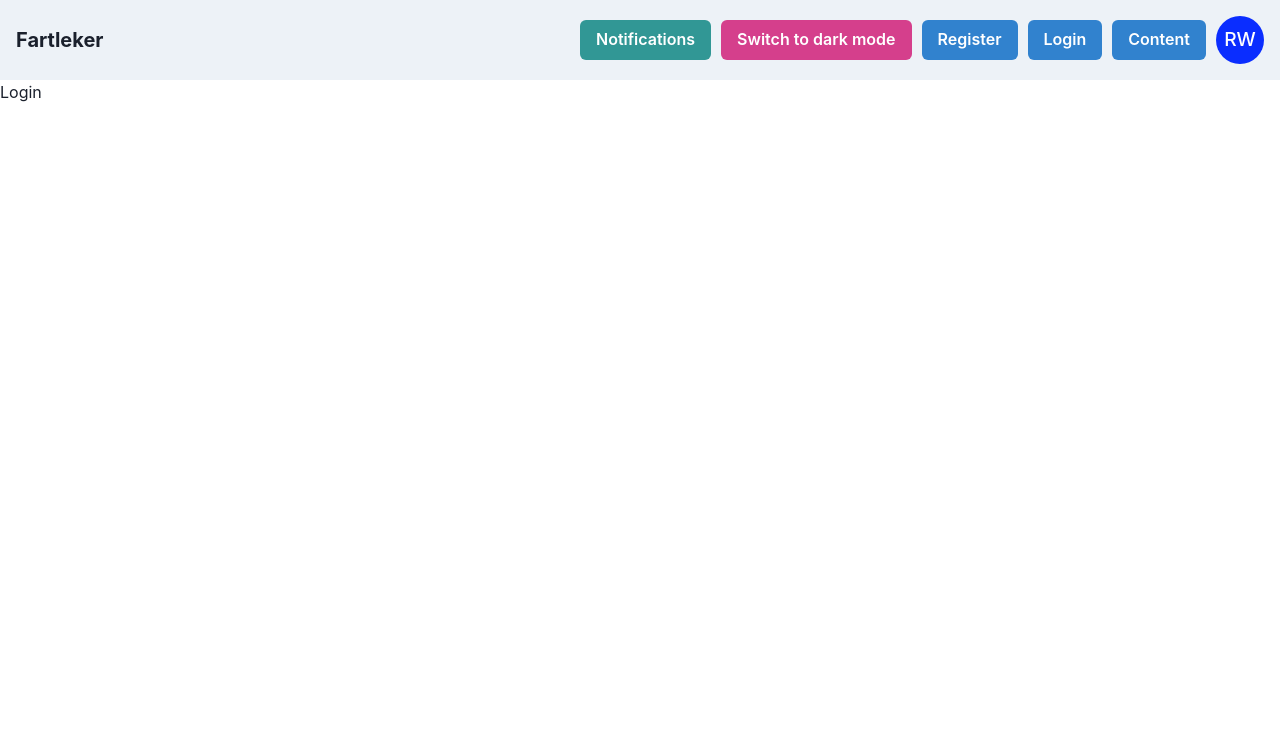
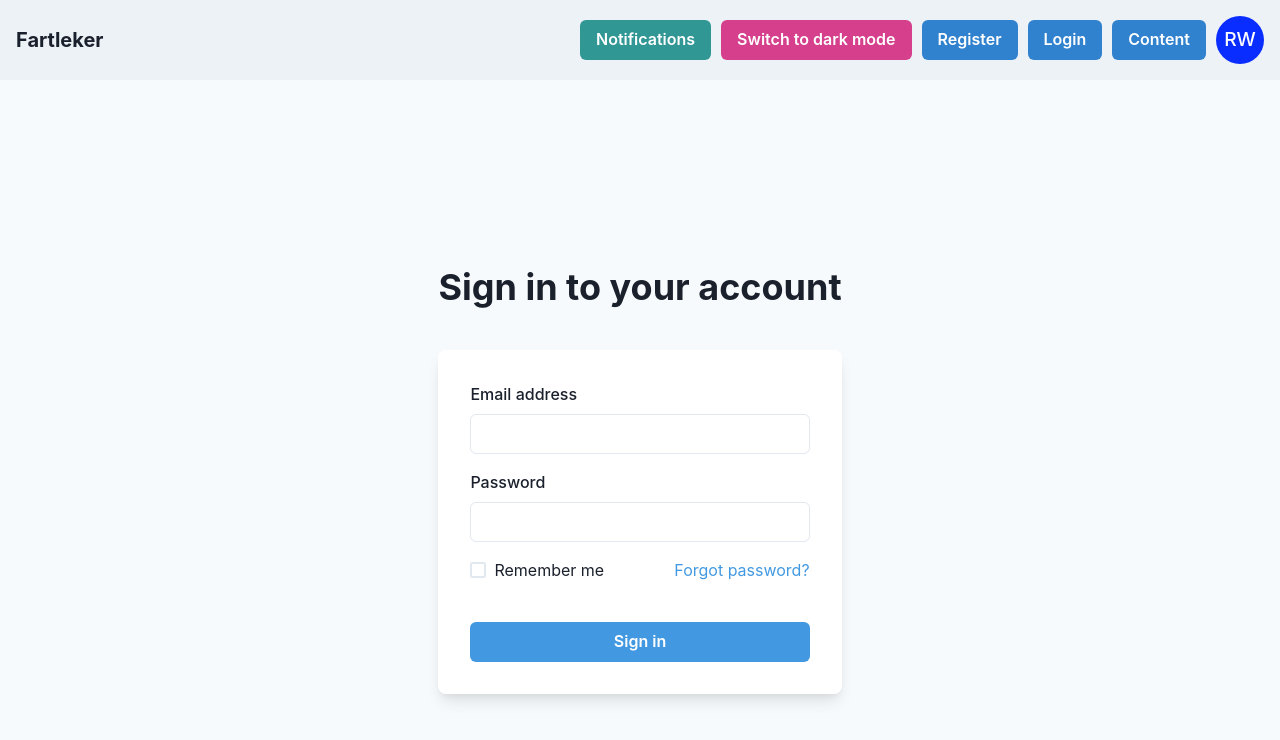
Before and after one commit to ApprovedNPC/fartleker, a React (Vite) app: page /login in a window 1280 px wide. Shown: the top 740 px of the page. Built offline with nearby package versions, Linux system fonts and the light colour scheme.

Commit message:
Added sign in and regiser page

```diff
--- a/package.json
+++ b/package.json
@@ -10,6 +10,7 @@
     "preview": "vite preview"
   },
   "dependencies": {
+    "@chakra-ui/icons": "^2.1.1",
     "@chakra-ui/react": "^2.8.0",
     "@emotion/react": "^11.11.1",
     "@emotion/styled": "^11.11.0",
--- a/src/components/login.jsx
+++ b/src/components/login.jsx
@@ -1,3 +1,71 @@
+"use client";
+
+import {
+  Flex,
+  Box,
+  FormControl,
+  FormLabel,
+  Input,
+  Checkbox,
+  Stack,
+  Button,
+  Heading,
+  Text,
+  useColorModeValue,
+} from "@chakra-ui/react";
+
 export function Login() {
-  return <div>Login</div>;
+  return (
+    <Flex
+      minH={"100vh"}
+      align={"center"}
+      justify={"center"}
+      bg={useColorModeValue("gray.50", "gray.800")}
+    >
+      <Stack spacing={8} mx={"auto"} maxW={"lg"} py={12} px={6}>
+        <Stack align={"center"}>
+          <Heading fontSize={"4xl"}>Sign in to your account</Heading>
+          <Text fontSize={"lg"} color={"gray.600"}>
+            <Text color={"blue.400"}></Text>
+          </Text>
+        </Stack>
+        <Box
+          rounded={"lg"}
+          bg={useColorModeValue("white", "gray.700")}
+          boxShadow={"lg"}
+          p={8}
+        >
+          <Stack spacing={4}>
+            <FormControl id="email">
+              <FormLabel>Email address</FormLabel>
+              <Input type="email" />
+            </FormControl>
+            <FormControl id="password">
+              <FormLabel>Password</FormLabel>
+              <Input type="password" />
+            </FormControl>
+            <Stack spacing={10}>
+              <Stack
+                direction={{ base: "column", sm: "row" }}
+                align={"start"}
+                justify={"space-between"}
+              >
+                <Checkbox>Remember me</Checkbox>
+                <Text color={"blue.400"}>Forgot password?</Text>
+              </Stack>
+              <Button
+                bg={"blue.400"}
+                color={"white"}
+                _hover={{
+                  bg: "blue.500",
+                }}
+              >
+                Sign in
+              </Button>
+            </Stack>
+          </Stack>
+        </Box>
+      </Stack>
+    </Flex>
+  );
 }
--- a/src/components/register.jsx
+++ b/src/components/register.jsx
@@ -1,19 +1,105 @@
+"use client";
+
+import {
+  Flex,
+  Box,
+  FormControl,
+  FormLabel,
+  Input,
+  InputGroup,
+  HStack,
+  InputRightElement,
+  Stack,
+  Button,
+  Heading,
+  Text,
+  useColorModeValue,
+  Link,
+} from "@chakra-ui/react";
+import { useState } from "react";
+import { ViewIcon, ViewOffIcon } from "@chakra-ui/icons";
+
 export function Register() {
-  const [show, setShow] = React.useState(false);
-  const handleClick = () => setShow(!show);
+  const [showPassword, setShowPassword] = useState(false);
 
   return (
-    <InputGroup size="md">
-      <Input
-        pr="4.5rem"
-        type={show ? "text" : "password"}
-        placeholder="Enter password"
-      />
-      <InputRightElement width="4.5rem">
-        <Button h="1.75rem" size="sm" onClick={handleClick}>
-          {show ? "Hide" : "Show"}
-        </Button>
-      </InputRightElement>
-    </InputGroup>
+    <Flex
+      minH={"100vh"}
+      align={"center"}
+      justify={"center"}
+      bg={useColorModeValue("gray.50", "gray.800")}
+    >
+      <Stack spacing={8} mx={"auto"} maxW={"lg"} py={12} px={6}>
+        <Stack align={"center"}>
+          <Heading fontSize={"4xl"} textAlign={"center"}>
+            Sign up
+          </Heading>
+          <Text fontSize={"lg"} color={"gray.600"}>
+            to enjoy all of our cool features ✌️
+          </Text>
+        </Stack>
+        <Box
+          rounded={"lg"}
+          bg={useColorModeValue("white", "gray.700")}
+          boxShadow={"lg"}
+          p={8}
+        >
+          <Stack spacing={4}>
+            <HStack>
+              <Box>
+                <FormControl id="firstName" isRequired>
+                  <FormLabel>First Name</FormLabel>
+                  <Input type="text" />
+                </FormControl>
+              </Box>
+              <Box>
+                <FormControl id="lastName">
+                  <FormLabel>Last Name</FormLabel>
+                  <Input type="text" />
+                </FormControl>
+              </Box>
+            </HStack>
+            <FormControl id="email" isRequired>
+              <FormLabel>Email address</FormLabel>
+              <Input type="email" />
+            </FormControl>
+            <FormControl id="password" isRequired>
+              <FormLabel>Password</FormLabel>
+              <InputGroup>
+                <Input type={showPassword ? "text" : "password"} />
+                <InputRightElement h={"full"}>
+                  <Button
+                    variant={"ghost"}
+                    onClick={() =>
+                      setShowPassword((showPassword) => !showPassword)
+                    }
+                  >
+                    {showPassword ? <ViewIcon /> : <ViewOffIcon />}
+                  </Button>
+                </InputRightElement>
+              </InputGroup>
+            </FormControl>
+            <Stack spacing={10} pt={2}>
+              <Button
+                loadingText="Submitting"
+                size="lg"
+                bg={"blue.400"}
+                color={"white"}
+                _hover={{
+                  bg: "blue.500",
+                }}
+              >
+                Sign up
+              </Button>
+            </Stack>
+            <Stack pt={6}>
+              <Text align={"center"}>
+                Already a user? <Link color={"blue.400"}>Login</Link>
+              </Text>
+            </Stack>
+          </Stack>
+        </Box>
+      </Stack>
+    </Flex>
   );
 }
```
Also changed, not shown: src/components/register - Copy.jsx (added, +22 -0 lines), 1 other file (tests, documents, lock files or other folders).
